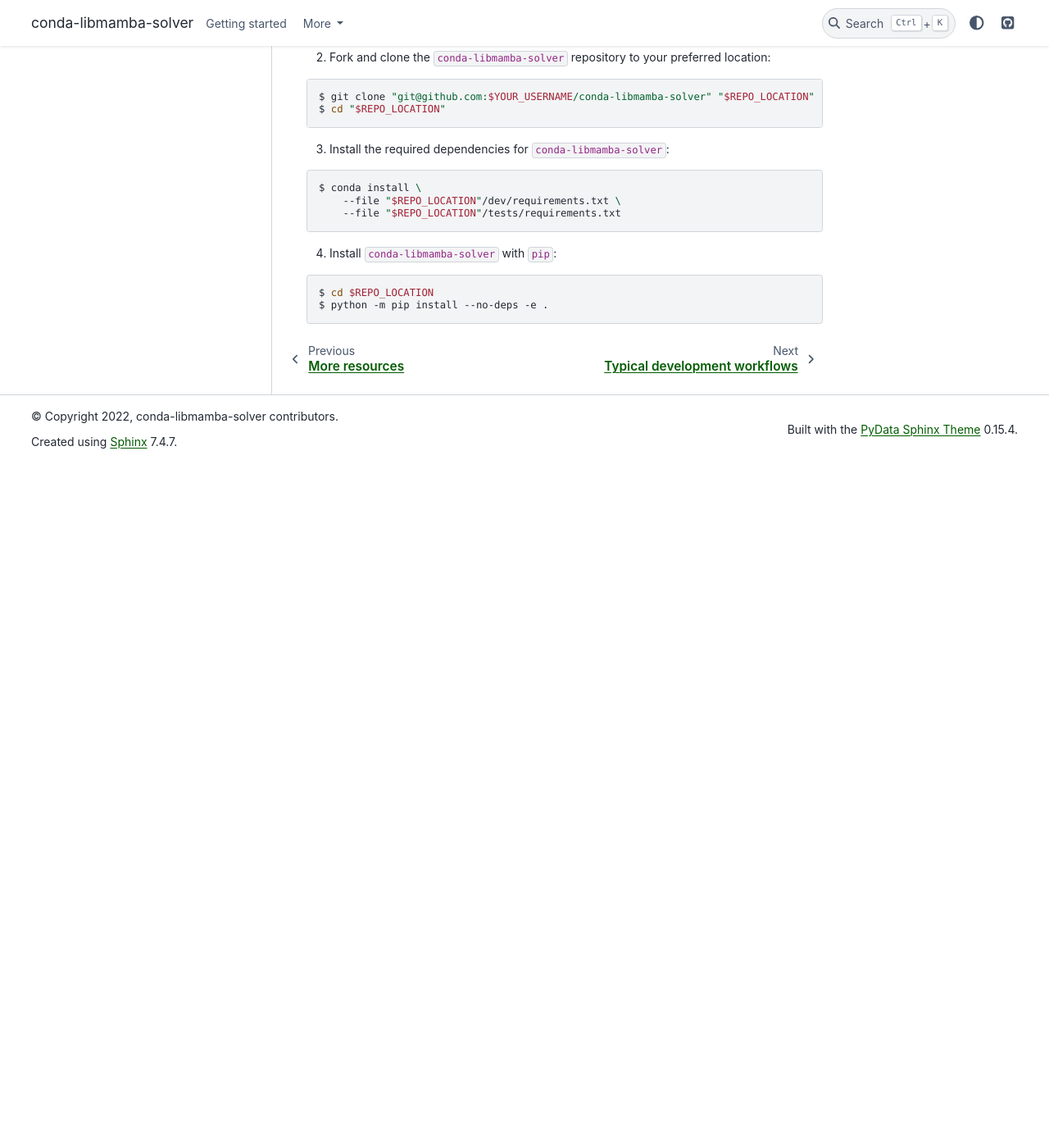
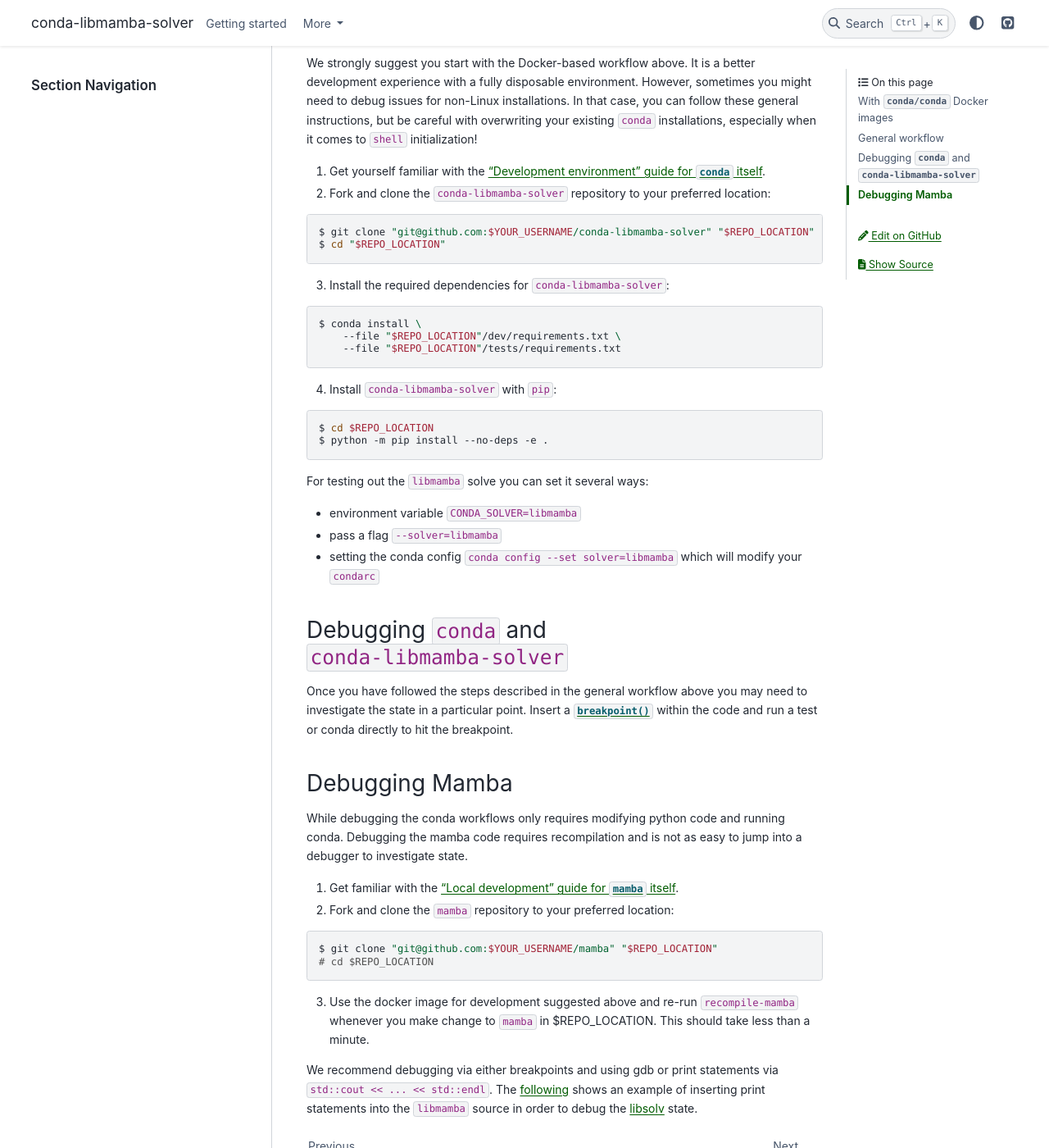
Before and after one commit to conda/conda-libmamba-solver, a Sphinx documentation site: the page built from docs/dev/setup.md, in a window 1280 px wide and 1400 px high, scrolled down 1219 px. Shown: the whole window at 82% size. Built offline with Sphinx 7.4.7 and the PyData theme 0.15.4, drawn with Linux system fonts in a browser that asks for light colours; before the commit the page ends 1783 px from its top, so only the background shows below that; some of the changed text lies outside the part shown.

Commit message:
Adding libmamba/libmambapy as development dependencies (#191)
* Adding libmamba/libmambapy as development dependencies

* Removing libmamba in requirments when using dev/linux/bashrc.sh

* Adding information on approximately how long test take

* Adding news

* Adding requested changes

* Adding message to user if mamba is not mounted and attempted recompile

* Update news/feat-mamba-dev-testing

* [pre-commit.ci] auto fixes from pre-commit.com hooks

for more information, see https://pre-commit.ci

* Adding more docs on mamba and conda debugging

* Adding @jaimergp suggestion on more robust regex

* Rename news file

---------

Co-authored-by: jaimergp <jaimergp@users.noreply.github.com>
Co-authored-by: pre-commit-ci[bot] <66853113+pre-commit-ci[bot]@users.noreply.github.com>

````diff
--- a/docs/dev/setup.md
+++ b/docs/dev/setup.md
@@ -4,8 +4,8 @@
 
 The development workflow is streamlined for Linux thanks to the `conda/conda` Docker images used in the upstream CI.
 
-1. Clone `conda/conda` and `conda/conda-libmamba-solver` to your preferred locations
-   (e.g. `~/devel/conda` and `~/devel/conda-libmamba-solver`, respectively).
+1. Clone `conda/conda`, `mamba-org/mamba` (optional), `conda/conda-libmamba-solver` to your preferred locations
+   (e.g. `~/devel/conda`, `~/devel/mamba` and `~/devel/conda-libmamba-solver`, respectively).
 2. Run the `conda/conda` Docker images with the repos mounted to the following locations.
    In this case we are using `amd64` with `python=3.10` by default, but feel free to customize if needed. If you are running on Apple Silicon, you can use the `linux/aarch64` platform instead of `linux/amd64` for faster performance. Note that some tests might fail due to the different architecture. You can choose between `defaults` or `conda-forge` based images:
 
@@ -14,6 +14,7 @@
 $ docker run -it --rm \
     --platform=linux/amd64 \
     -v ~/devel/conda:/opt/conda-src \
+    -v ~/devel/mamba:/opt/mamba-src \
     -v ~/devel/conda-libmamba-solver:/opt/conda-libmamba-solver-src \
     ghcr.io/conda/conda-ci:main-linux-python3.10 \
     bash
@@ -21,13 +22,14 @@
 $ docker run -it --rm \
     --platform=linux/amd64 \
     -v ~/devel/conda:/opt/conda-src \
+    -v ~/devel/mamba:/opt/mamba-src \
     -v ~/devel/conda-libmamba-solver:/opt/conda-libmamba-solver-src \
     ghcr.io/conda/conda-ci:main-linux-python3.10-conda-forge \
     bash
 ```
 
-3. This will drop you in a `bash` session with the `conda` and `conda-libmamba-solver` repositories
-   mounted to `/opt/conda-src` and `/opt/conda-libmamba-solver-src`, respectively.
+3. This will drop you in a `bash` session with the `conda`, `mamba`, and `conda-libmamba-solver` repositories
+   mounted to `/opt/conda-src`, `/opt/mamba-src`, and `/opt/conda-libmamba-solver-src`, respectively.
    `/opt/conda` contains the bundled Miniconda installation.
 
 4. Set up the development environment with `source /opt/conda-libmamba-solver-src/dev/linux/bashrc.sh`.
@@ -38,6 +40,9 @@
    However, if the debugging exercises result in a permanent modification of the development environment,
    consider exiting Docker (via <kbd>Ctrl</kbd>+<kbd>D</kbd>) and starting step 2 again.
 
+> **Note** Whenever code changes to C++ `libmamba` source it will
+> require a manual recompilation running the command `recompile-mamba`
+> Rebuild takes around 1-3 minutes
 
 ## General workflow
 
@@ -72,6 +77,46 @@
 $ python -m pip install --no-deps -e .
 ```
 
+For testing out the `libmamba` solve you can set it several ways:
+ - environment variable `CONDA_SOLVER=libmamba`
+ - pass a flag `--solver=libmamba`
+ - setting the conda config `conda config --set solver=libmamba` which will modify your `condarc`
+
+## Debugging `conda` and `conda-libmamba-solver`
+
+Once you have followed the steps described in the general workflow
+above you may need to investigate the state in a particular
+point. Insert a
+[`breakpoint()`](https://docs.python.org/3/library/pdb.html) within
+the code and run a test or conda directly to hit the breakpoint.
+
+## Debugging Mamba
+
+While debugging the conda workflows only requires modifying python
+code and running conda. Debugging the mamba code requires
+recompilation and is not as easy to jump into a debugger to
+investigate state.
+
+1. Get familiar with the ["Local development" guide for `mamba` itself][mamba_dev].
+
+2. Fork and clone the `mamba` repository to your preferred location:
+
+```bash
+$ git clone "git@github.com:$YOUR_USERNAME/mamba" "$REPO_LOCATION"
+# cd $REPO_LOCATION
+```
+
+3. Use the docker image for development suggested above and re-run
+   `recompile-mamba` whenever you make change to `mamba` in
+   $REPO_LOCATION. This should take less than a minute.
+
+We recommend debugging via either breakpoints and using gdb or print
+statements via `std::cout << ... << std::endl`. The
+[following](https://github.com/costrouc/mamba/commit/99ac04ee9ca26c9579c67816cfba25bf310c30fb)
+shows an example of inserting print statements into the `libmamba`
+source in order to debug the [libsolv](https://github.com/openSUSE/libsolv) state.
+
 <!-- LINKS -->
 
 [conda_dev]: https://docs.conda.io/projects/conda/en/latest/dev-guide/development-environment.html
+[mamba_dev]: https://mamba.readthedocs.io/en/latest/developer_zone/build_locally.html
````
Also changed, not shown: 2 other files.
